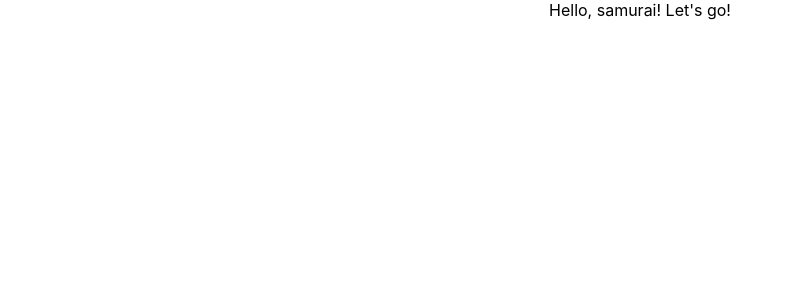
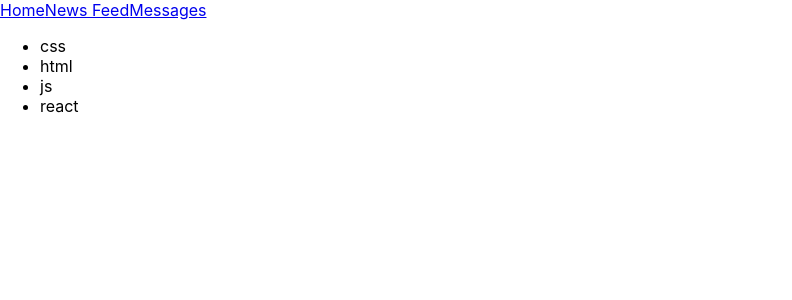
Before and after one commit to Telladi/samurai-way-main, a React (Create React App) app: page / in a window 1280 px wide. Shown: the top 300 px of the page, without its empty margins (0-792 px from the left). Built offline with nearby package versions, Linux system fonts and the light colour scheme.

Commit message:
change hello

```diff
--- a/src/App.tsx
+++ b/src/App.tsx
@@ -1,12 +1,34 @@
 import React from 'react';
 import './App.css';
 
-function App() {
-  return (
-    <div className="App">
-     Hello, samurai! Let's go!
-    </div>
-  );
+const App = () => {
+    return (
+        <div>
+            <Header />
+            <Technologies />
+        </div>);
+}
+
+const Technologies = () => {
+       return (
+           <div>
+               <ul>
+                   <li>css</li>
+                   <li>html</li>
+                   <li>js</li>
+                   <li>react</li>
+               </ul>
+           </div>
+       )
+}
+const Header = () => {
+    return (
+        <div>
+            <a href='#s'>Home</a>
+            <a href='#s'>News Feed</a>
+            <a href='#s'>Messages</a>
+        </div>
+    )
 }
 
 export default App;
```
Also changed, not shown: src/components/Header/Header.tsx (added).
